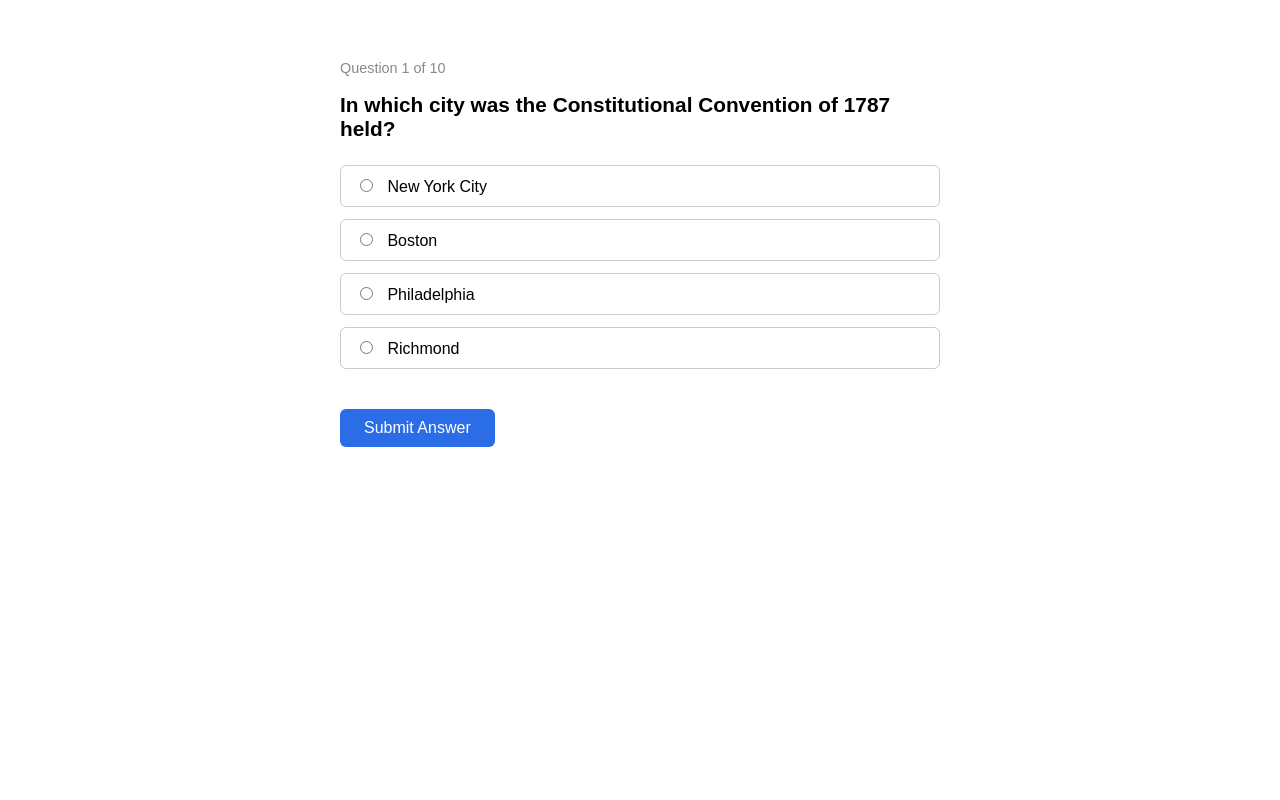
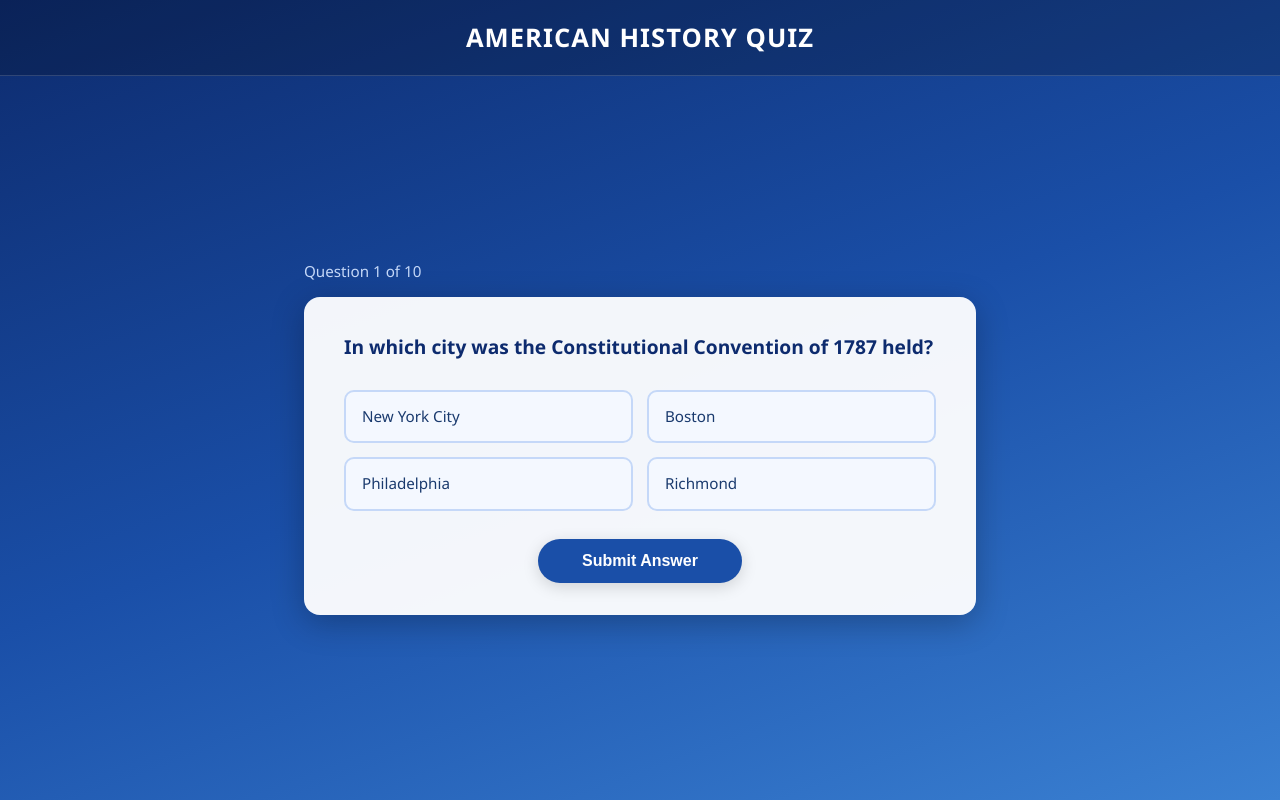
Before and after one commit to tarinikonanki/history-quiz-app, a Flask app: page /quiz in a window 1280 px wide. Run offline with Flask 3, Linux system fonts and the light colour scheme.

Commit message:
Style quiz question display

```diff
--- a/templates/quiz.html
+++ b/templates/quiz.html
@@ -2,37 +2,156 @@
 <html lang="en">
 <head>
   <meta charset="UTF-8">
+  <meta name="viewport" content="width=device-width, initial-scale=1.0">
   <title>Question {{ current }} of {{ total }}</title>
   <style>
-    body { font-family: sans-serif; max-width: 600px; margin: 60px auto; }
-    .progress { color: #888; font-size: 0.9rem; margin-bottom: 1rem; }
-    h2 { font-size: 1.3rem; margin-bottom: 1.5rem; }
-    .choices { list-style: none; padding: 0; }
-    .choices li { margin-bottom: 0.75rem; }
-    .choices label { display: block; padding: 10px 14px; border: 1px solid #ccc;
-                     border-radius: 6px; cursor: pointer; }
-    .choices label:hover { background: #f0f4ff; border-color: #2a6de6; }
-    input[type="radio"] { margin-right: 10px; }
-    button { margin-top: 1.5rem; background: #2a6de6; color: white; border: none;
-             padding: 10px 24px; border-radius: 6px; font-size: 1rem; cursor: pointer; }
-    button:hover { background: #1a55c0; }
+    *, *::before, *::after { box-sizing: border-box; margin: 0; padding: 0; }
+
+    body {
+      font-family: 'Segoe UI', system-ui, sans-serif;
+      min-height: 100vh;
+      background: linear-gradient(160deg, #0d2b6e 0%, #1a4fa8 50%, #3a80d2 100%);
+      display: flex;
+      flex-direction: column;
+      align-items: center;
+    }
+
+    header {
+      width: 100%;
+      padding: 20px 40px;
+      background: rgba(0, 0, 0, 0.2);
+      text-align: center;
+      border-bottom: 1px solid rgba(255, 255, 255, 0.15);
+    }
+
+    header h1 {
+      color: #ffffff;
+      font-size: 1.6rem;
+      font-weight: 700;
+      letter-spacing: 0.04em;
+      text-transform: uppercase;
+    }
+
+    main {
+      flex: 1;
+      display: flex;
+      flex-direction: column;
+      align-items: center;
+      justify-content: center;
+      padding: 40px 24px;
+      width: 100%;
+      max-width: 720px;
+    }
+
+    .progress {
+      color: #c5d8f8;
+      font-size: 0.95rem;
+      margin-bottom: 16px;
+      align-self: flex-start;
+    }
+
+    .card {
+      background: rgba(255, 255, 255, 0.95);
+      border-radius: 16px;
+      padding: 36px 40px 32px;
+      width: 100%;
+      box-shadow: 0 8px 32px rgba(0, 0, 0, 0.25);
+    }
+
+    .card h2 {
+      font-size: 1.2rem;
+      color: #0d2b6e;
+      margin-bottom: 28px;
+      line-height: 1.5;
+    }
+
+    .choices-grid {
+      display: grid;
+      grid-template-columns: 1fr 1fr;
+      gap: 14px;
+      margin-bottom: 28px;
+    }
+
+    .choices-grid input[type="radio"] {
+      position: absolute;
+      opacity: 0;
+      width: 0;
+      height: 0;
+    }
+
+    .choices-grid label {
+      display: flex;
+      align-items: center;
+      padding: 14px 16px;
+      border: 2px solid #c5d8f8;
+      border-radius: 10px;
+      cursor: pointer;
+      font-size: 0.95rem;
+      color: #1a3a6e;
+      background: #f4f8ff;
+      transition: border-color 0.15s, background 0.15s;
+      line-height: 1.4;
+    }
+
+    .choices-grid label:hover {
+      border-color: #1a4fa8;
+      background: #e4eeff;
+    }
+
+    .choices-grid input[type="radio"]:checked + label {
+      border-color: #1a4fa8;
+      background: #1a4fa8;
+      color: #ffffff;
+      font-weight: 600;
+    }
+
+    .submit-row {
+      text-align: center;
+    }
+
+    button {
+      background: #1a4fa8;
+      color: #ffffff;
+      border: none;
+      padding: 13px 44px;
+      border-radius: 50px;
+      font-size: 1rem;
+      font-weight: 700;
+      cursor: pointer;
+      transition: background 0.2s, transform 0.15s, box-shadow 0.2s;
+      box-shadow: 0 4px 16px rgba(0, 0, 0, 0.15);
+    }
+
+    button:hover {
+      background: #0d2b6e;
+      transform: translateY(-2px);
+      box-shadow: 0 6px 20px rgba(0, 0, 0, 0.2);
+    }
   </style>
 </head>
 <body>
+  <header>
+    <h1>American History Quiz</h1>
+  </header>
+
+  <main>
     <p class="progress">Question {{ current }} of {{ total }}</p>
+    <div class="card">
       <h2>{{ question.question }}</h2>
       <form method="POST">
-    <ul class="choices">
+        <div class="choices-grid">
           {% for choice in question.choices %}
-      <li>
-        <label>
-          <input type="radio" name="choice" value="{{ choice }}" required>
-          {{ choice }}
-        </label>
-      </li>
+          <div>
+            <input type="radio" name="choice" value="{{ choice }}" id="choice{{ loop.index }}" required>
+            <label for="choice{{ loop.index }}">{{ choice }}</label>
+          </div>
           {% endfor %}
-    </ul>
+        </div>
+        <div class="submit-row">
           <button type="submit">Submit Answer</button>
+        </div>
       </form>
+    </div>
+  </main>
 </body>
 </html>
```
Lines whose indentation alone changed are shown as unchanged.
